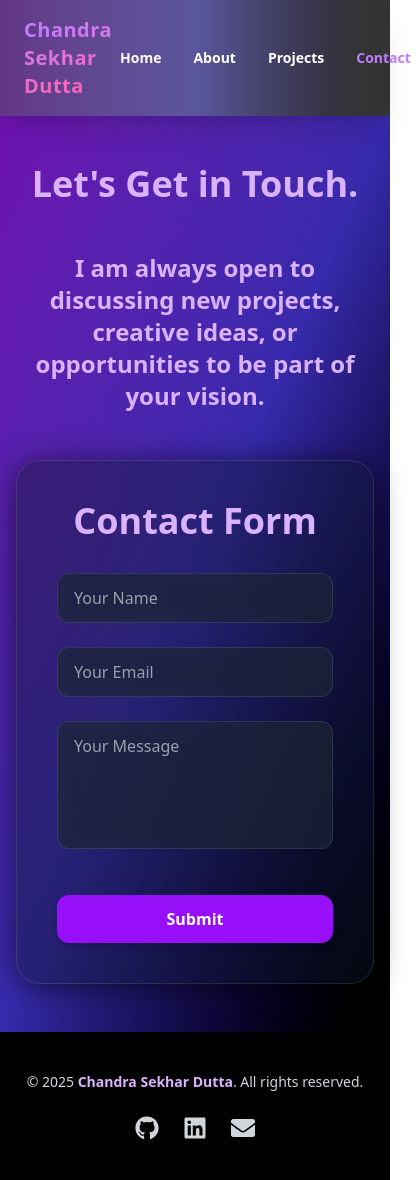
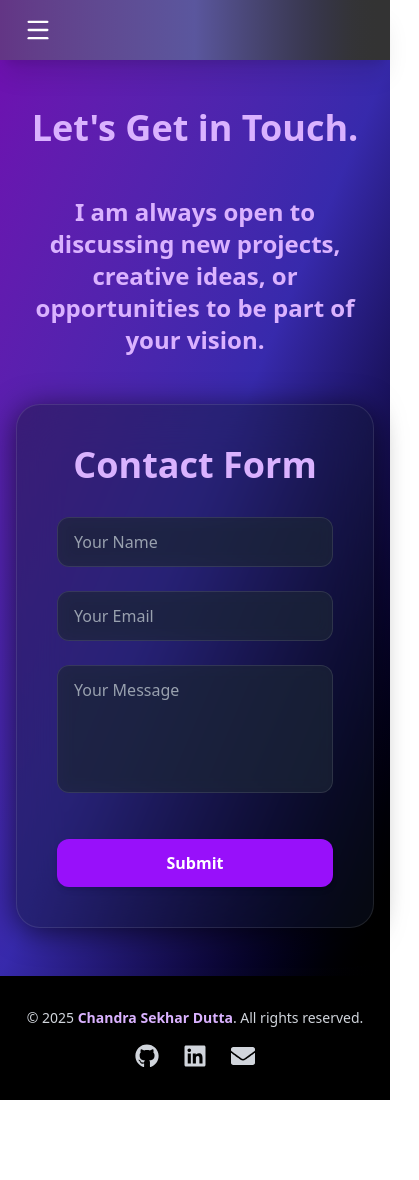
Before and after one commit to Chandra-Sekhar-Dutta/Portfolio, a React (Vite) app: page /contact in a window 390 px wide. Shown: the whole page, 419 px wide, since content can reach past the window. After the commit the page ends 1100 px from the top, so only its background shows below. Built offline with nearby package versions, Linux system fonts and the light colour scheme.

Commit message:
Changed the responsive

```diff
--- a/package.json
+++ b/package.json
@@ -11,6 +11,7 @@
   },
   "dependencies": {
     "@tailwindcss/vite": "^4.1.7",
+    "lucide-react": "^0.553.0",
     "react": "^19.1.0",
     "react-dom": "^19.1.0",
     "react-icons": "^5.5.0",
--- a/src/component/Footer.jsx
+++ b/src/component/Footer.jsx
@@ -4,8 +4,8 @@ import { SiLeetcode } from 'react-icons/si';
 
 const Footer = () => {
   return (
-    <footer className="bg-black text-gray-300 py-10 px-6">
-      <div className="max-w-7xl mx-auto flex flex-col items-center gap-6 md:flex-row md:justify-between animate-fade-in">
+    <footer className="bg-black text-gray-300 py-8 px-6">
+      <div className="max-w-7xl mx-auto flex flex-col items-center gap-4 md:flex-row md:justify-between animate-fade-in">
 
         {/* Text */}
         <p className="text-sm text-center md:text-left">
@@ -13,7 +13,7 @@ const Footer = () => {
         </p>
 
         {/* Icons */}
-        <div className="flex gap-6">
+  <div className="flex gap-6 items-center">
           {[
             {
               icon: <FaGithub size={24} />,
@@ -31,14 +31,7 @@ const Footer = () => {
               label: "Email",
             }
           ].map(({ icon, href, label }, idx) => (
-            <a
-              key={idx}
-              href={href}
-              target="_blank"
-              rel="noopener noreferrer"
-              className="relative group text-gray-300 hover:text-purple-300 transition-transform transform hover:scale-110 duration-300"
-              aria-label={label}
-            >
+            <a key={idx} href={href} target="_blank" rel="noopener noreferrer" className="relative group text-gray-300 hover:text-purple-300 transition-transform transform hover:scale-110 duration-300" aria-label={label}>
               {icon}
               <span className="absolute bottom-full left-1/2 transform -translate-x-1/2 mb-2 hidden group-hover:flex items-center text-xs bg-gray-900 text-white px-3 py-1 rounded shadow-lg z-10">
                 {label}
--- a/src/component/Hero.jsx
+++ b/src/component/Hero.jsx
@@ -8,7 +8,7 @@ const Hero = () => {
   const navigate = useNavigate();
 
   return (
-    <section className="bg-gradient-to-br from-purple-800 via-indigo-800 to-black text-white text-center py-12 md:py-20 px-4 min-h-screen flex items-center justify-center">
+    <section className="bg-linear-to-br from-purple-800 via-indigo-800 to-black text-white text-center py-12 md:py-20 px-4 min-h-screen flex items-center justify-center">
       <div className="max-w-4xl mx-auto">
         {/* Profile Image */}
         <img
@@ -61,7 +61,7 @@ const Hero = () => {
           </div>
 
           <div className="flex items-center gap-4 bg-gray-900 bg-opacity-50 py-2 px-6 rounded-full">
-            <span className="text-lg font-semibold text-gray-100 bg-clip-text bg-gradient-to-r from-purple-400 to-cyan-400">
+            <span className="text-lg font-semibold text-gray-100 bg-clip-text bg-linear-to-r from-purple-400 to-cyan-400">
               Connect with me:
             </span>
             <a
--- a/src/component/Info.jsx
+++ /dev/null
@@ -1,11 +0,0 @@
-import React from 'react'
-import { useNavigate } from 'react-router-dom'
-
-
-const Info = () => {
-  return (
-    <div>Info</div>
-  )
-}
-
-export default Info
--- a/src/component/Navbar.jsx
+++ b/src/component/Navbar.jsx
@@ -1,47 +1,60 @@
-import React from 'react'
-import { NavLink, useNavigate } from 'react-router-dom'
+import React, { useState } from "react";
+import { NavLink, useNavigate } from "react-router-dom";
+import { Menu, X } from "lucide-react";
 
 const Navbar = () => {
-  const navigate = useNavigate()
+  const navigate = useNavigate();
+  const [menuOpen, setMenuOpen] = useState(false);
 
   const navLinkClass = ({ isActive }) =>
-    `relative text-sm md:text-base font-semibold px-2 py-1 transition duration-300
-     hover:text-purple-300
-     ${isActive ? 'text-purple-400' : 'text-white'}
-     after:content-[''] after:absolute after:left-0 after:-bottom-1 after:w-0
-     after:h-0.5 after:bg-purple-400 after:transition-all after:duration-300
-     hover:after:w-full`
+    `block text-sm md:text-base font-semibold px-3 py-2 transition duration-300
+     hover:text-purple-300 ${isActive ? "text-purple-400" : "text-white"}`;
 
   return (
     <nav className="bg-gradient-to-r from-purple-950/80 via-indigo-900/80 to-black/80 backdrop-blur-lg shadow-xl sticky top-0 z-50">
       <div className="max-w-7xl mx-auto px-6 md:px-12 py-4 flex justify-between items-center">
 
+        {/* Hide the name on small screens */}
         <div
-          className="text-xl md:text-2xl font-bold text-white tracking-wide cursor-pointer hover:text-purple-300 transition duration-300"
-          onClick={() => navigate('/')}
+          className="hidden md:block text-xl md:text-2xl font-bold text-white tracking-wide cursor-pointer hover:text-purple-300 transition duration-300"
+          onClick={() => navigate("/")}
         >
           <span className="bg-gradient-to-r from-purple-400 to-pink-400 bg-clip-text text-transparent">
             Chandra Sekhar Dutta
           </span>
         </div>
 
-        <ul className="flex gap-4 md:gap-8 items-center">
-          <NavLink to="/" className={navLinkClass}>
-            Home
-          </NavLink>
-          <NavLink to="/about" className={navLinkClass}>
-            About
-          </NavLink>
-          <NavLink to="/projects" className={navLinkClass}>
-            Projects
-          </NavLink>
-          <NavLink to="/contact" className={navLinkClass}>
-            Contact
-          </NavLink>
+        {/* Desktop menu */}
+        <ul className="hidden md:flex gap-6 lg:gap-8 items-center">
+          <NavLink to="/" className={navLinkClass}>Home</NavLink>
+          <NavLink to="/about" className={navLinkClass}>About</NavLink>
+          <NavLink to="/projects" className={navLinkClass}>Projects</NavLink>
+          <NavLink to="/contact" className={navLinkClass}>Contact</NavLink>
         </ul>
+
+        {/* Hamburger (visible only on small screens) */}
+        <button
+          onClick={() => setMenuOpen(!menuOpen)}
+          className="md:hidden text-white focus:outline-none"
+          aria-label="Toggle Menu"
+        >
+          {menuOpen ? <X size={28} /> : <Menu size={28} />}
+        </button>
       </div>
+
+      {/* Mobile menu */}
+      {menuOpen && (
+        <div className="md:hidden bg-gradient-to-r from-purple-950/90 via-indigo-900/90 to-black/90 backdrop-blur-xl border-t border-purple-700/40">
+          <ul className="flex flex-col items-center space-y-4 py-6">
+            <NavLink to="/" className={navLinkClass} onClick={() => setMenuOpen(false)}>Home</NavLink>
+            <NavLink to="/about" className={navLinkClass} onClick={() => setMenuOpen(false)}>About</NavLink>
+            <NavLink to="/projects" className={navLinkClass} onClick={() => setMenuOpen(false)}>Projects</NavLink>
+            <NavLink to="/contact" className={navLinkClass} onClick={() => setMenuOpen(false)}>Contact</NavLink>
+          </ul>
+        </div>
+      )}
     </nav>
-  )
-}
+  );
+};
 
-export default Navbar
+export default Navbar;
--- a/src/component/ProjectCard.jsx
+++ b/src/component/ProjectCard.jsx
@@ -61,7 +61,7 @@ const ProjectCard = () => {
   return (
     <div className="relative px-4 py-10 md:py-8">
       {/* Heading */}
-      <h3 className="text-3xl md:text-2xl font-extrabold text-center text-transparent bg-clip-text bg-gradient-to-r from-purple-400 to-cyan-400 mb-16 animate-fade-in tracking-tight">
+      <h3 className="text-3xl md:text-2xl font-extrabold text-center text-transparent bg-clip-text bg-linear-to-r from-purple-400 to-cyan-400 mb-16 animate-fade-in tracking-tight">
         From IoT to full-stack—building tech that talks, thinks, and solves.
       </h3>
 
```
